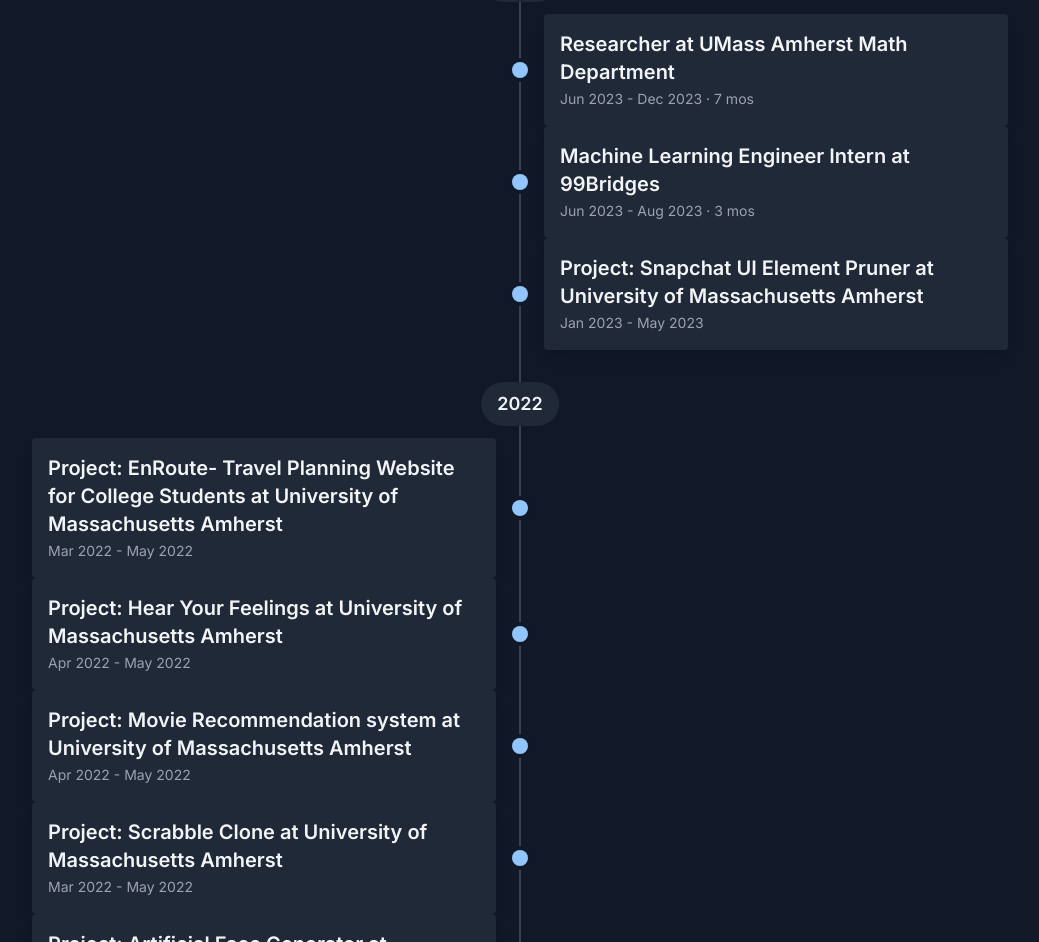
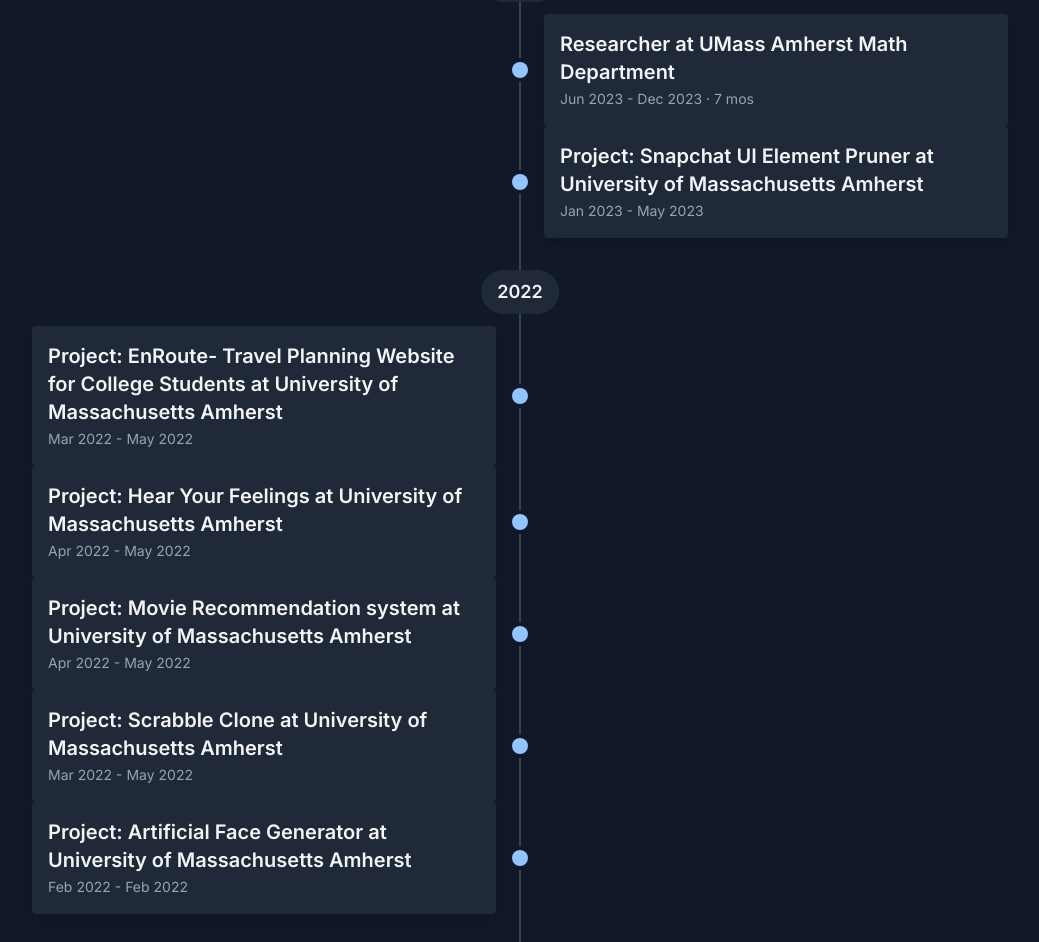
Before and after one commit to DarshGondalia/DarshGondalia.github.io, a Next.js app: page /about in a window 1280 px wide. Shown: the part 942-1884 px from the top of the page, without its empty margins (120-1159 px from the left). Built offline with nearby package versions, Linux system fonts and the light colour scheme.

Commit message:
Final Update

```diff
--- a/app/about/page.tsx
+++ b/app/about/page.tsx
@@ -60,15 +60,6 @@ const yearlyExperiences: YearlyExperience[] = [
           'Research Experience for Undergraduates (REU) in the UMass Amherst Mathematics Department, where I spearheaded a meta-population model of COVID-19 to project transmission across major cities.',
           'Leveraged extensive real-world data—including daily case counts, mortality rates, infection/recovery rates, and population susceptibility—to uncover critical drivers of airborne disease spread.',
           'Developed and validated a compartmental SEIR epidemiology framework, accurately estimating city-to-city transmission dynamics and informing actionable insights for public health strategies.'
-        ],
-      },
-      {
-        title: 'Machine Learning Engineer Intern',
-        company: '99Bridges',
-        duration: 'Jun 2023 - Aug 2023 · 3 mos',
-        description: [
-          'Developed an object detection algorithm for recyclable Chicobag images, improving model performance and efficiency by 50%.',
-          'Achieved 98% precision in image classification tasks, strengthening expertise in computer vision and machine learning optimization.',
         ],
       },
       {
```
